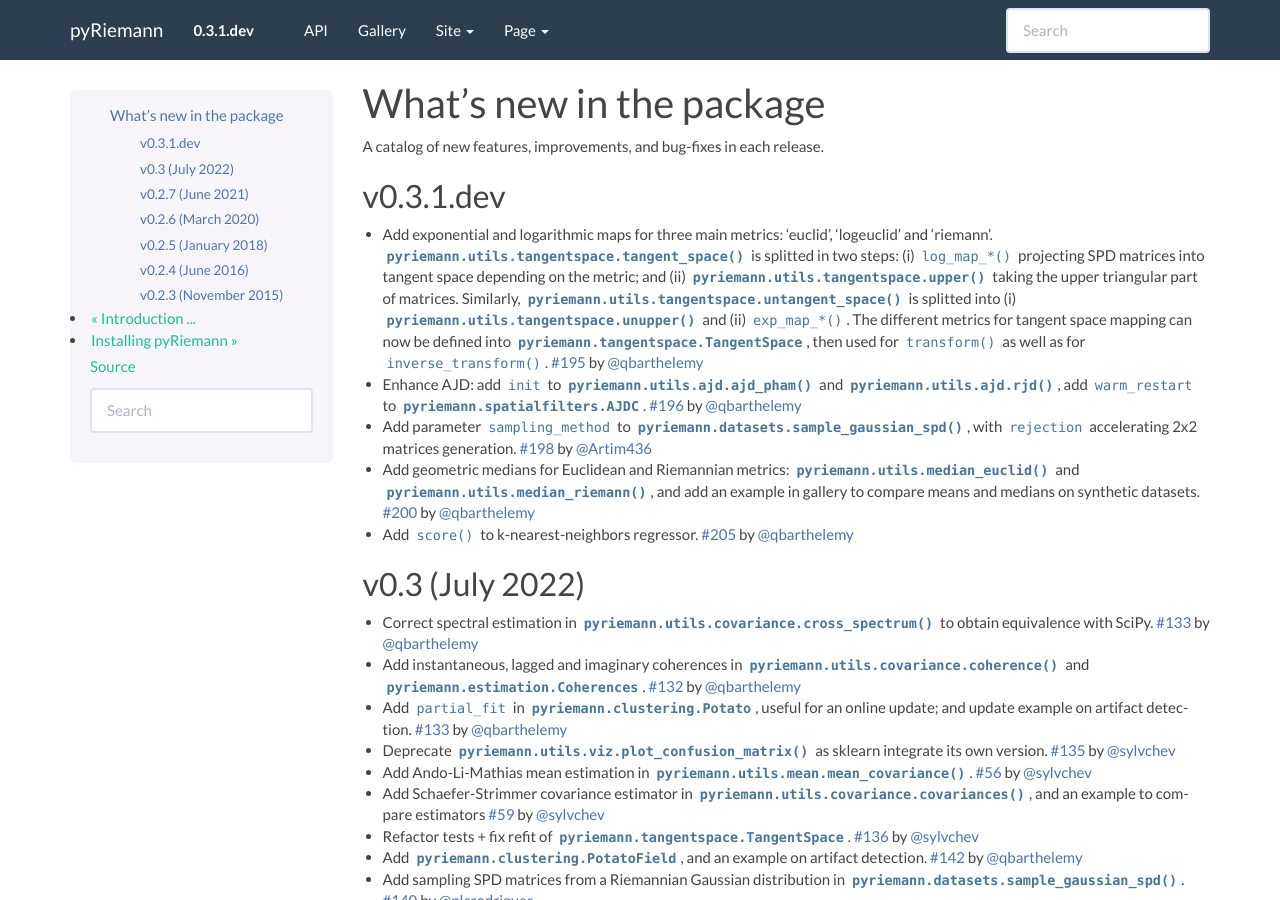
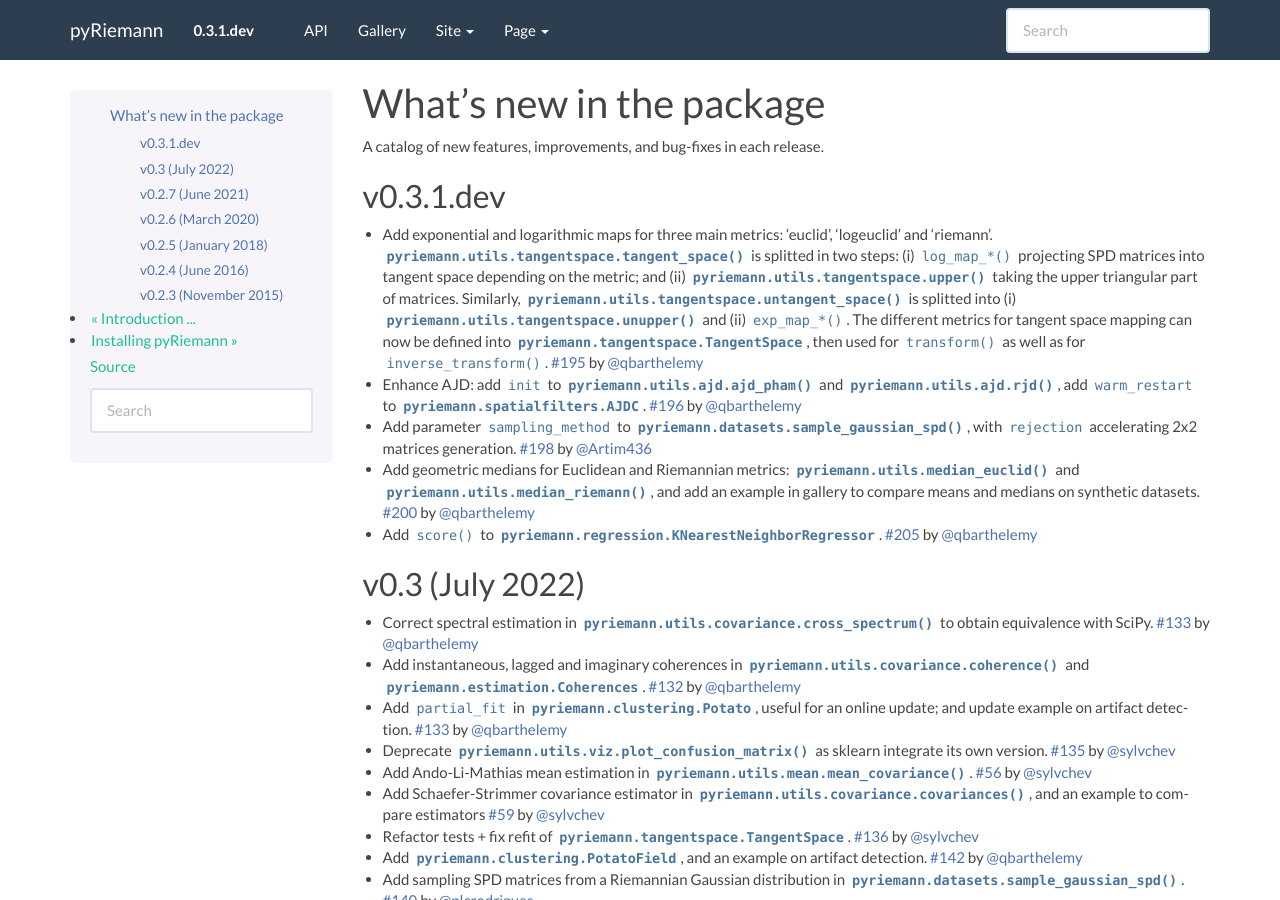
Before and after one commit to pyRiemann/pyRiemann, a Sphinx documentation site: the page built from doc/whatsnew.rst, in a window 1280 px wide and 900 px high. Built offline with Sphinx 7.4.7, drawn with Linux system fonts in a browser that asks for light colours; formulas are drawn with MathJax 3; pages that are not in the unit, such as notebooks, are missing from menus.

Commit message:
improve whatsnew

```diff
--- a/doc/whatsnew.rst
+++ b/doc/whatsnew.rst
@@ -24,7 +24,7 @@ v0.3.1.dev
 - Add geometric medians for Euclidean and Riemannian metrics: :func:`pyriemann.utils.median_euclid` and :func:`pyriemann.utils.median_riemann`,
   and add an example in gallery to compare means and medians on synthetic datasets. :pr:`200` by :user:`qbarthelemy`
 
-- Add ``score()`` to k-nearest-neighbors regressor. :pr:`205` by :user:`qbarthelemy`
+- Add ``score()`` to :class:`pyriemann.regression.KNearestNeighborRegressor`. :pr:`205` by :user:`qbarthelemy`
 
 v0.3 (July 2022)
 ----------------
```
